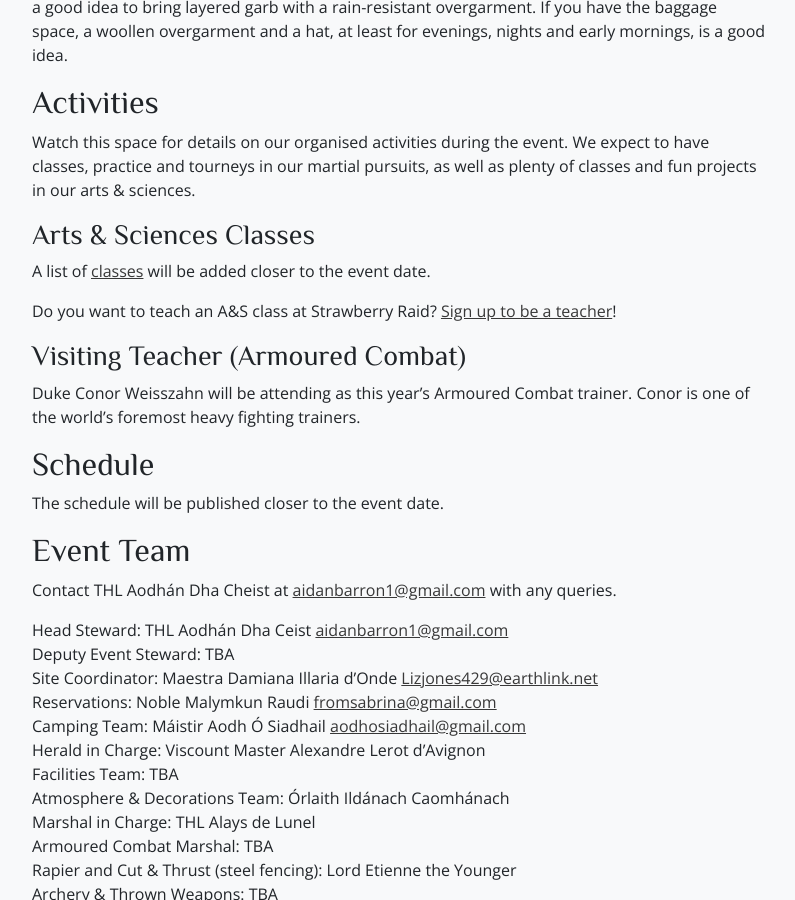
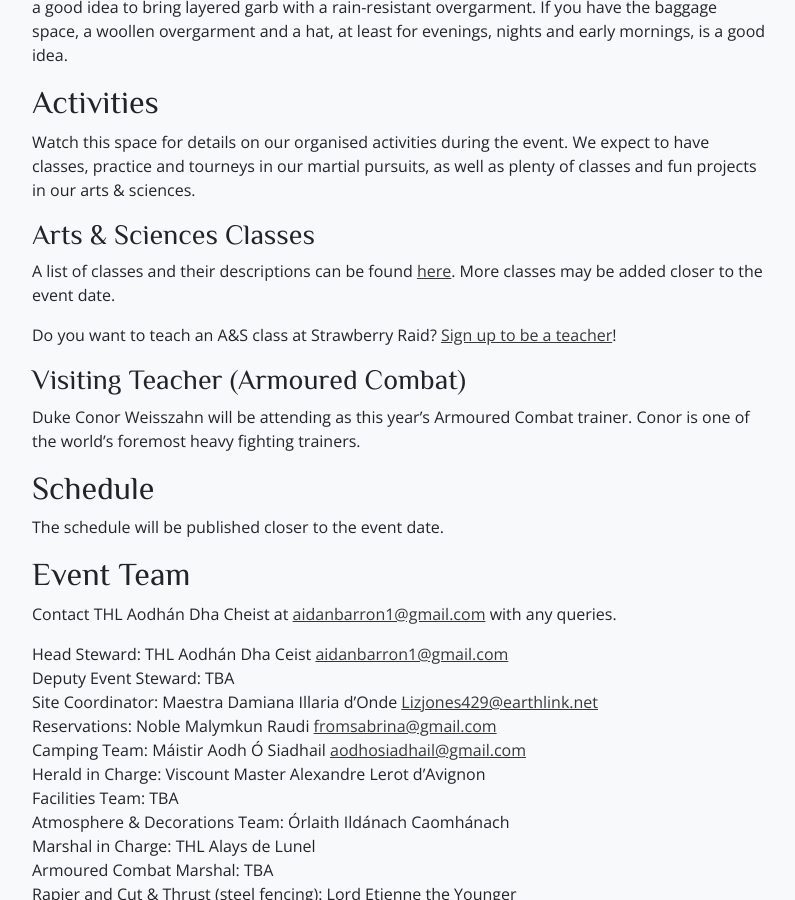
Before and after one commit to drachenwald/dun-in-mara, a Jekyll site: the page built from events/2025/strawberry-raid-iv/index.md, in a window 1280 px wide and 900 px high, scrolled down 3838 px. Shown: the whole window, without its empty margins (50-845 px from the left). Built offline with Jekyll 4.4.1, drawn with Linux system fonts in a browser that asks for light colours; comment, search, counter and statistics services are not loaded.

Commit message:
update class verbiage SR event page

```diff
--- a/events/2025/strawberry-raid-iv/index.md
+++ b/events/2025/strawberry-raid-iv/index.md
@@ -129,7 +129,7 @@ Watch this space for details on our organised activities during the event. We ex
 
 ### Arts & Sciences Classes
 
-A list of [classes](classes/) will be added closer to the event date.
+A list of classes and their descriptions can be found [here](classes/). More classes may be added closer to the event date.
 
 Do you want to teach an A&S class at Strawberry Raid? [Sign up to be a teacher](https://forms.gle/gZ9PExvaKbmcPYQG9)!
 
```
Also changed, not shown: events/2025/feile-na-fhlaith/index.md (+1 -1 lines), events/2025/strawberry-raid-iv/classes.md (+1 -1 lines).
